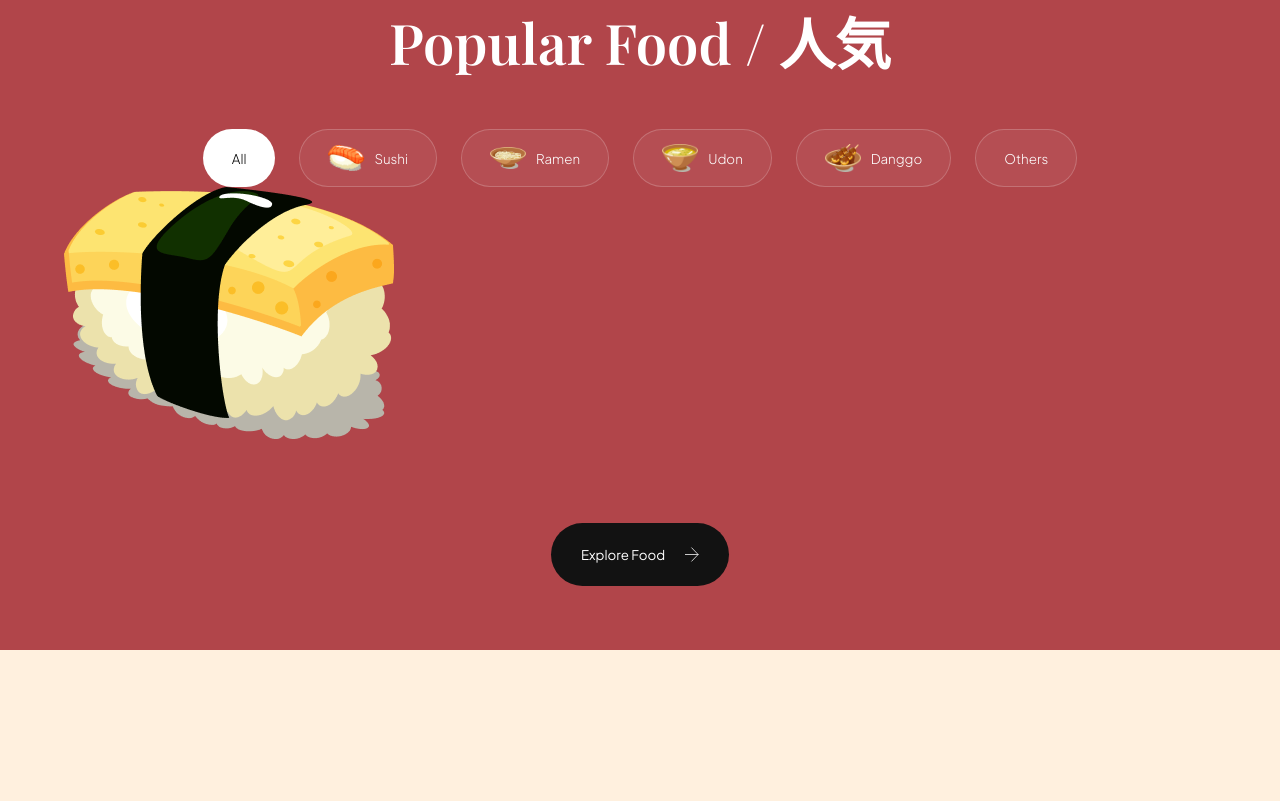
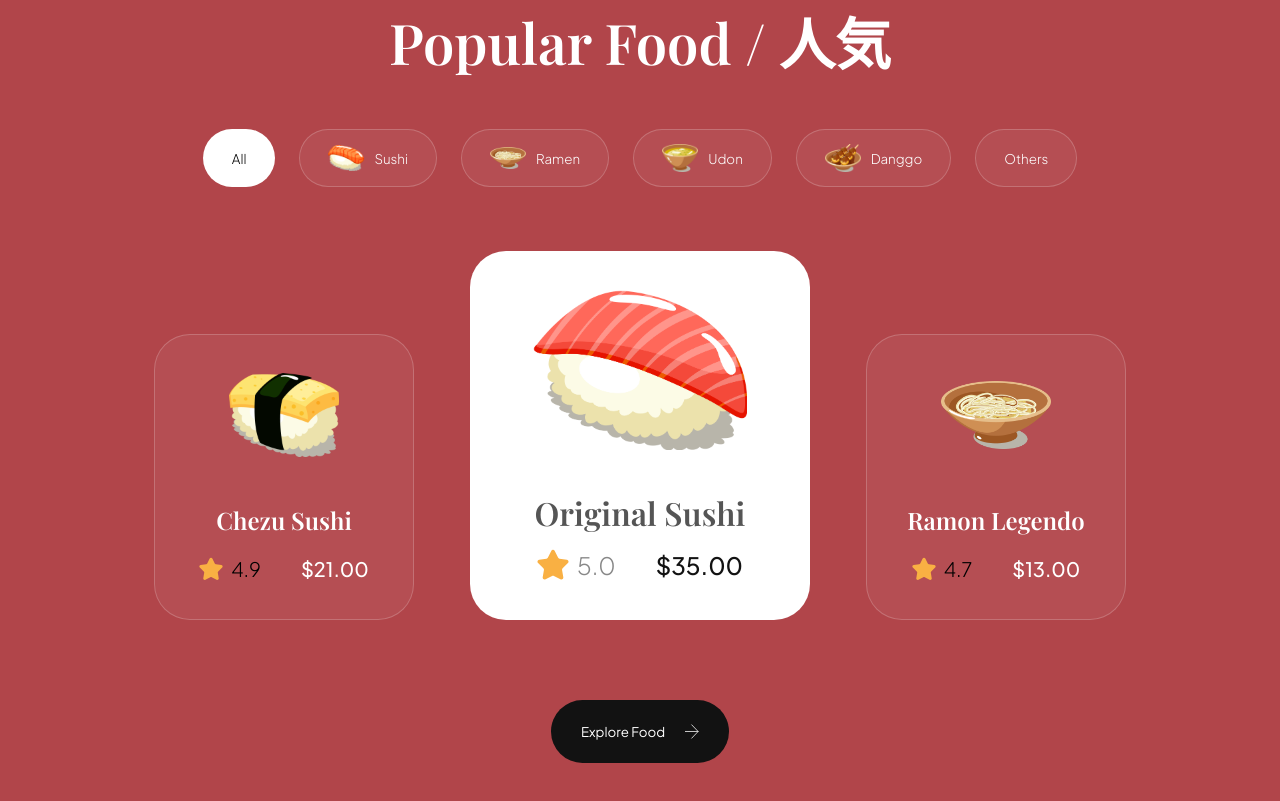
Before and after one commit to shaaav1e/sunnyside-landing-page-tailwind, a website built with Vite: page index.html in a window 1280 px wide. Shown: the part 1562-2363 px from the top of the page. Before the commit the page ends 2212 px from the top, so only its background shows below. Built offline with nearby package versions, Linux system fonts and the light colour scheme.

Commit message:
In Popular section, attempt active card on hover for all

```diff
--- a/css/sections/popular.css
+++ b/css/sections/popular.css
@@ -56,14 +56,6 @@
     background:#fff;
     color:black;
 }
-/* .popular-food__catalog{
-    margin-top:64px;
-    display:flex;
-    justify-content:center;
-    align-items:flex-end;
-    flex-wrap:wrap;
-    gap:56px;
-} */
 .popular-foods__button{
     background-color: var(--black-200);
     color:#fff;
@@ -81,17 +73,116 @@
     line-height:23px;
     cursor:pointer;
     }
-    .popular-foods__button img
-    {
-        width:14px;
-    }
+.popular-foods__button img
+{
+    width:14px;
+}
+.popular-foods__catalog
+{
+    display:flex;
+    justify-content: center;
+    align-items:flex-end;
+    flex-wrap:wrap;
+    gap:56px;
+    margin-top:64px;
+}
+.popular-foods__card
+{
+padding:38px;
+min-width:260px;
+height:fit-content;
+display:flex;
+align-items:center;
+flex-direction:column;
+border-radius:36px;
+background:rgba(255,255,255,0.05);
+border:1px solid rgba(255,255,255,0.2);
+}
+.popular-foods__card-image
+{
+    width:110px;
+    height:84px;
+    object-fit:contain;
+}
+.popular-foods__card-title
+{
+    margin-top:47px;
+    font-weight:600;
+    font-size:24px;
+    line-height:32px;
+    font-family:var(--playfair-display);
+    color:#fff;
 
+}
+.popular-foods__card-details
+{
+    display:flex;
+    gap:40px;
+    margin-top:20px;
+}
+.popular-foods__card-rating
+{
+    display:flex;
+    align-items:center;
+    gap:8px;
+}
+.popular-foods__card-rating img
+{
+    width:24px;
+    height:24px;
+    object-fit: contain;
+}
+.popular-foods__card-rating p
+{
+    font-size:20px;
+    font-weight:300;
+    font-family:var(--plus-jakarta-sans);
+}
+.popular-foods__card-price{
+    font-size:20px;
+    font-weight:500;
+    font-family:var(--plus-jakarta-sans);
+    color:#fff;
+}
+.popular-foods__card.active-card
+{
+    background:#fff;
+    min-width:340px;
+}
+.popular-foods__card.active-card
+.popular-foods__card-image
+{
+width:240px;
+height:160px;
+}
 
+.popular-foods__card.active-card
+.popular-foods__card-title
+{
+color:var(--black-500);
+font-size:32px;
+}
 
+.popular-foods__card.active-card
+.popular-foods__card-rating img
+{
+width:32px;
+height:32px;
+}
 
+.popular-foods__card.active-card
+.popular-foods__card-rating p
+{
+font-size:24px;
+color:var(--gray-100);
+}
 
-
-
+.popular-foods__card.active-card
+.popular-foods__card-price
+{
+    font-size:24px;
+    color:var(--secondary-color);
+}
 
 /* MY TRY */
 /* .popular-foods
--- a/index.html
+++ b/index.html
@@ -122,8 +122,37 @@
     </div>
     <div class="popular-foods__catalog">
     <article class="popular-foods__card">
-      <img class="popular-foods__card" src="assets/sushi-12.png" alt="sushi-12">
-
+      <img class="popular-foods__card-image" src="assets/sushi-12.png" alt="sushi-12">
+      <h4 class="popular-foods__card-title">Chezu Sushi</h4>
+      <div class="popular-foods__card-details flex-between">
+        <div class="popular-foods__card-rating">
+          <img src="assets/star.svg" alt="star">
+          <p>4.9</p>
+        </div>
+        <p class="popular-foods__card-price">$21.00</p>
+      </div>
+    </article>
+    <article class="popular-foods__card active-card">
+      <img class="popular-foods__card-image" src="assets/sushi-11.png" alt="sushi-12">
+      <h4 class="popular-foods__card-title">Original Sushi</h4>
+      <div class="popular-foods__card-details flex-between">
+        <div class="popular-foods__card-rating">
+          <img src="assets/star.svg" alt="star">
+          <p>5.0</p>
+        </div>
+        <p class="popular-foods__card-price">$35.00</p>
+      </div>
+    </article>
+    <article class="popular-foods__card">
+      <img class="popular-foods__card-image" src="assets/sushi-10.png" alt="sushi-12">
+      <h4 class="popular-foods__card-title">Ramon Legendo</h4>
+      <div class="popular-foods__card-details flex-between">
+        <div class="popular-foods__card-rating">
+          <img src="assets/star.svg" alt="star">
+          <p>4.7</p>
+        </div>
+        <p class="popular-foods__card-price">$13.00</p>
+      </div>
     </article>
     </div>
     <button class="popular-foods__button">Explore Food
```
